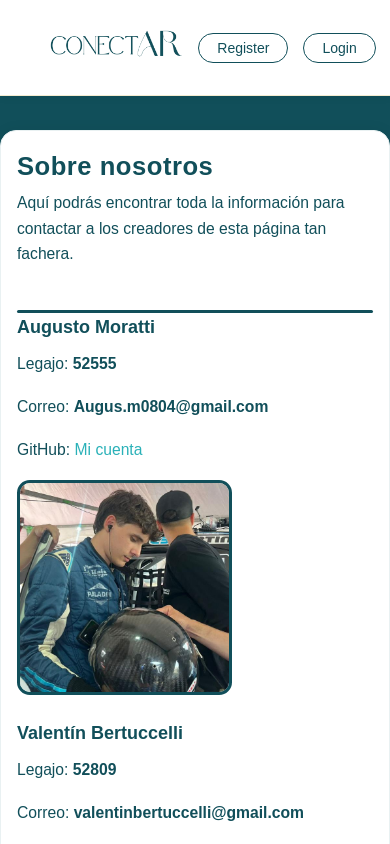
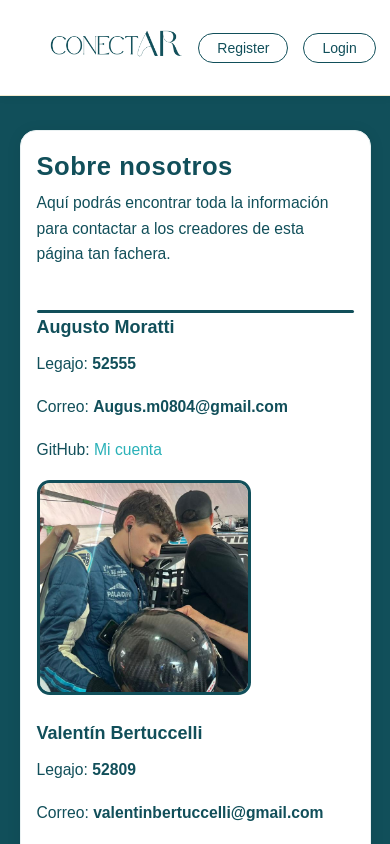
Before and after one commit to AugustoMoratti/TP-DSW-2025-Moratti-Soto-Cossia-Bertuccelli, a React (Vite) app in the folder Frontend/conectar/: page /contact in a window 390 px wide. Shown: the top 844 px of the page. Built offline with nearby package versions, Linux system fonts and the light colour scheme; no server answers.

Commit message:
Contacto es mas responsive

```diff
--- a/Frontend/conectar/src/pages/contacto/contact.css
+++ b/Frontend/conectar/src/pages/contacto/contact.css
@@ -36,7 +36,7 @@ html { box-sizing: border-box; }
   border-radius: var(--radius);
   box-shadow: var(--shadow);
   padding: var(--sp-3) var(--sp-2);
-  width: min(100%, 900px);
+  width: 90vw;
   display: flex;
   flex-direction: column;
   gap: var(--sp-2);
```
